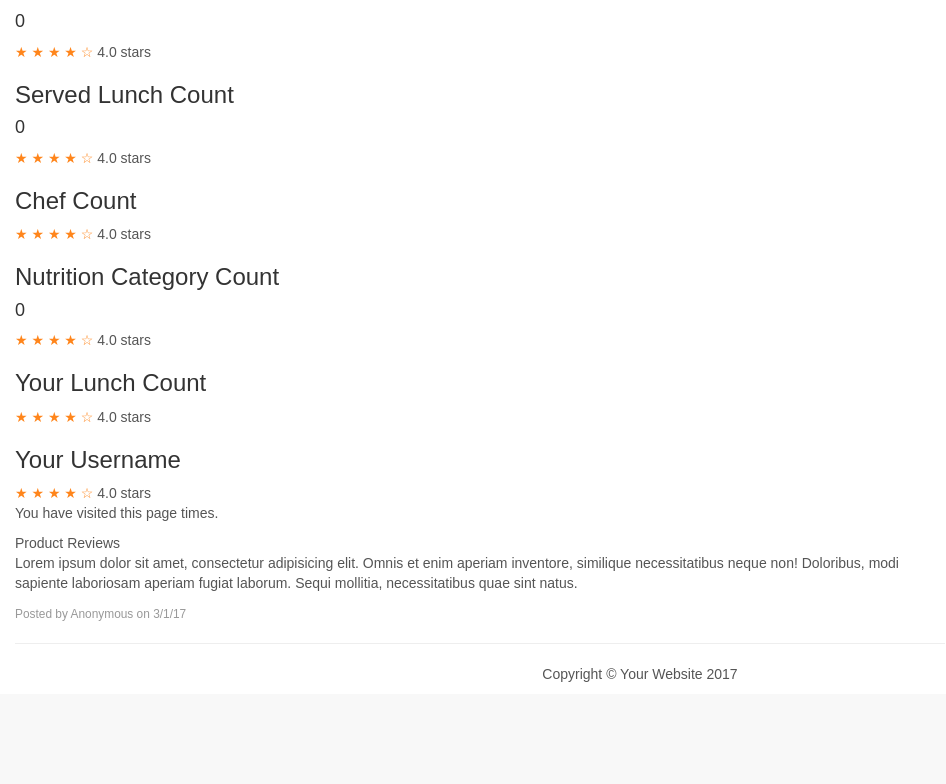
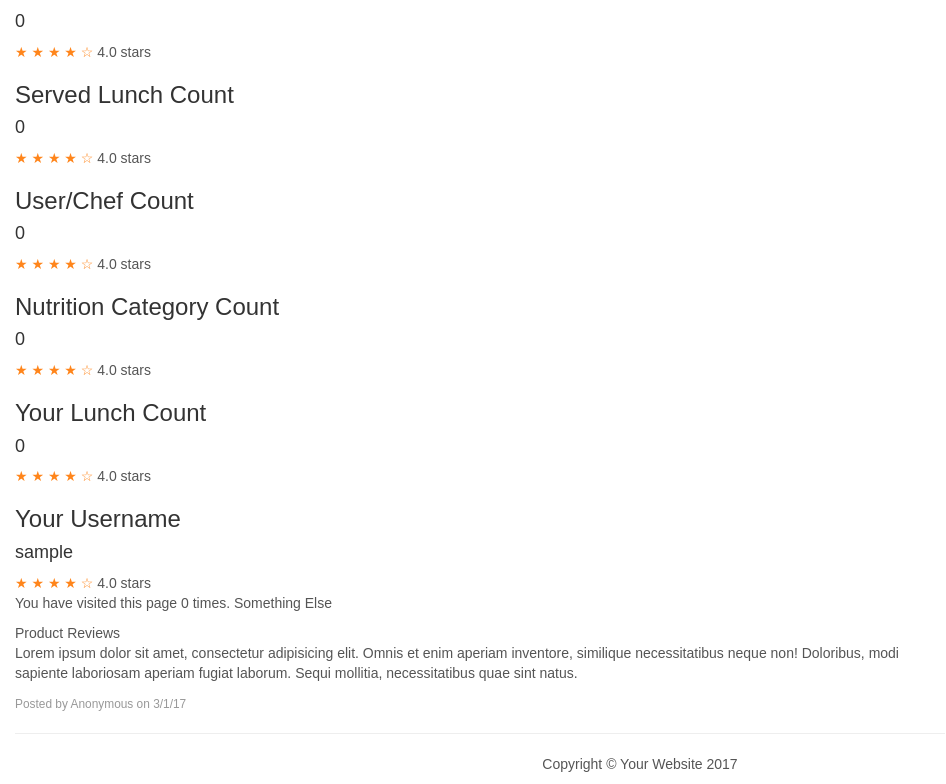
Before and after one commit to dontknow114/Lunch_Club, a Django app: page /lunchclub/ in a window 1280 px wide. Shown: the part 340-1124 px from the top of the page, without its empty margins (0-946 px from the left). Before the commit the page ends 1022 px from the top, so only its background shows below. Run offline with Django 3.2, Linux system fonts and the light colour scheme; the visitor is signed in with stand-in values (Sample User, id 1); data comes from the database, SQL or seed files in the repository; data that the repository does not hold is empty; some libraries are stand-ins or nearby versions.

Commit message:
this is a new change

```diff
--- a/lunchclub/templates/base_generic.html
+++ b/lunchclub/templates/base_generic.html
@@ -82,8 +82,6 @@
 			</ul>
 		</div>
 		</div>
-
-
 	</nav>
 
 
@@ -118,6 +116,24 @@
 	<!-- Page Content -->
 		{% block content %}
 
+		{% endblock %}
+
+		{% block pagination %}
+			{% if is_paginated %}
+					<div class="pagination">
+							<span class="page-links">
+									{% if page_obj.has_previous %}
+											<a href="{{ request.path }}?page={{ page_obj.previous_page_number }}">previous</a>
+									{% endif %}
+									<span class="page-current">
+											Page {{ page_obj.number }} of {{ page_obj.paginator.num_pages }}.
+									</span>
+									{% if page_obj.has_next %}
+											<a href="{{ request.path }}?page={{ page_obj.next_page_number }}">next</a>
+									{% endif %}
+							</span>
+					</div>
+			{% endif %}
 		{% endblock %}
 	<div class="container">
 
--- a/lunchclub/templates/index.html
+++ b/lunchclub/templates/index.html
@@ -45,8 +45,8 @@
 		</div>
 		<div class="card mt-4">
 			<div class="card-body">
-				<h3 class="card-title">Chef Count</h3>
-				<h4>{{ num_chefs }}</h4>
+				<h3 class="card-title">User/Chef Count</h3>
+				<h4>{{ num_users }}</h4>
 				<p class="card-text"></p>
 				<span class="text-warning">&#9733; &#9733; &#9733; &#9733; &#9734;</span>
 				4.0 stars
@@ -64,7 +64,7 @@
 		<div class="card mt-4">
 			<div class="card-body">
 				<h3 class="card-title">Your Lunch Count</h3>
-<!-- 				<h4>{{ cur_user_lunches }}</h4> -->
+				<h4>{{ cur_user_lunches }}</h4>
 				<p class="card-text"></p>
 				<span class="text-warning">&#9733; &#9733; &#9733; &#9733; &#9734;</span>
 				4.0 stars
@@ -73,7 +73,7 @@
 		<div class="card mt-4">
 			<div class="card-body">
 				<h3 class="card-title">Your Username</h3>
-<!-- 				<h4>{{ var_username }}</h4> -->
+				<h4>{{ var_username }}</h4>
 				<p class="card-text"></p>
 				<span class="text-warning">&#9733; &#9733; &#9733; &#9733; &#9734;</span>
 				4.0 stars
@@ -92,7 +92,7 @@
 		</div>
 		<div class="card mt-4">
 			<div class="card-body">
-				<p>You have visited this page {{ num_visits }}{% if num_visits == 1 %} time{% else %} times{% endif %}.</p>
+				<p>You have visited this page {{ num_visits }}{% if num_visits == 1 %} time{% else %} times{% endif %}. Something Else</p>
 			</div>
 		</div>
 		<!-- /.card -->
--- a/lunchclub/views.py
+++ b/lunchclub/views.py
@@ -5,6 +5,7 @@
 # Create your views here.
 
 from .models import NutritionCategory, Lunch, LunchInstance, Arrangement #, Chef
+from django.contrib.auth.models import User
 
 def index(request):
 	"""
@@ -18,14 +19,14 @@
 	num_instances_planned_closed = LunchInstance.objects.filter(status__exact = 'pc').count()
 	num_instances_served = LunchInstance.objects.filter(status__exact = 'sd').count()
 	# num_chefs = Chef.objects.all().count()  # The 'all()' is implied by default.
-
+	num_users = User.objects.all().count()
 
 
 	var_username = None
 	if request.user.is_authenticated():
 		var_username = request.user.username
 
-#	cur_user_lunches = Lunch.objects.filter(chef__user__exact = var_username)
+	cur_user_lunches = Lunch.objects.filter(chef__username__exact = var_username).count()
 
 	# Number of visits to this view, as counted in the session variable.
 	num_visits = request.session.get('num_visits', 0)
@@ -44,9 +45,10 @@
 						'num_instances_served':num_instances_served,
 						# 'num_chefs':num_chefs,
 						'num_nutrition_category':num_nutrition_category,
-#						'num_visits':num_visits
-#						'cur_user_lunches':cur_user_lunches,
-#						'var_username':var_username
+						'num_visits':num_visits,
+						'cur_user_lunches':cur_user_lunches,
+						'var_username':var_username,
+						'num_users':num_users,
 					},
 	)
 
```
